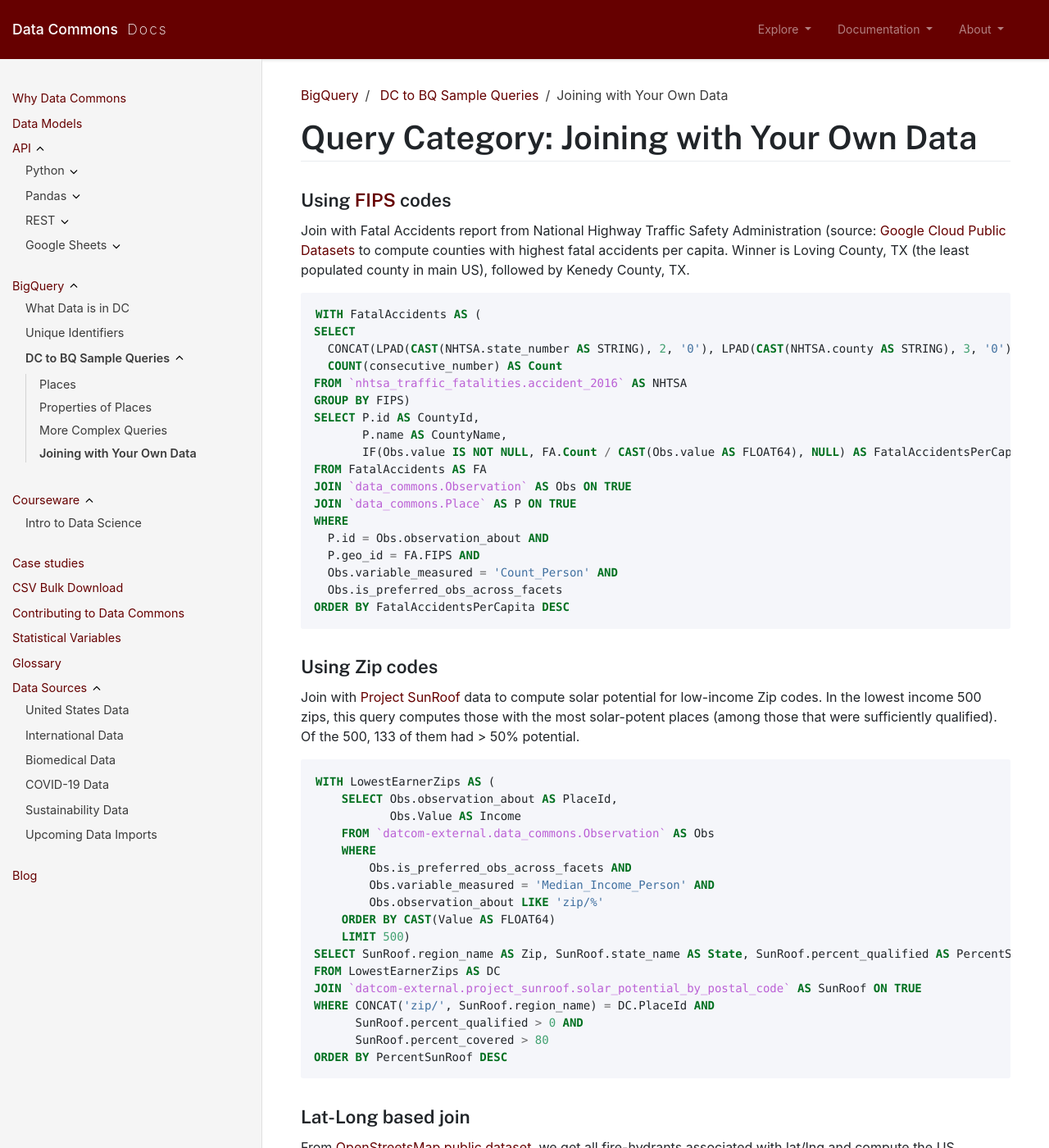
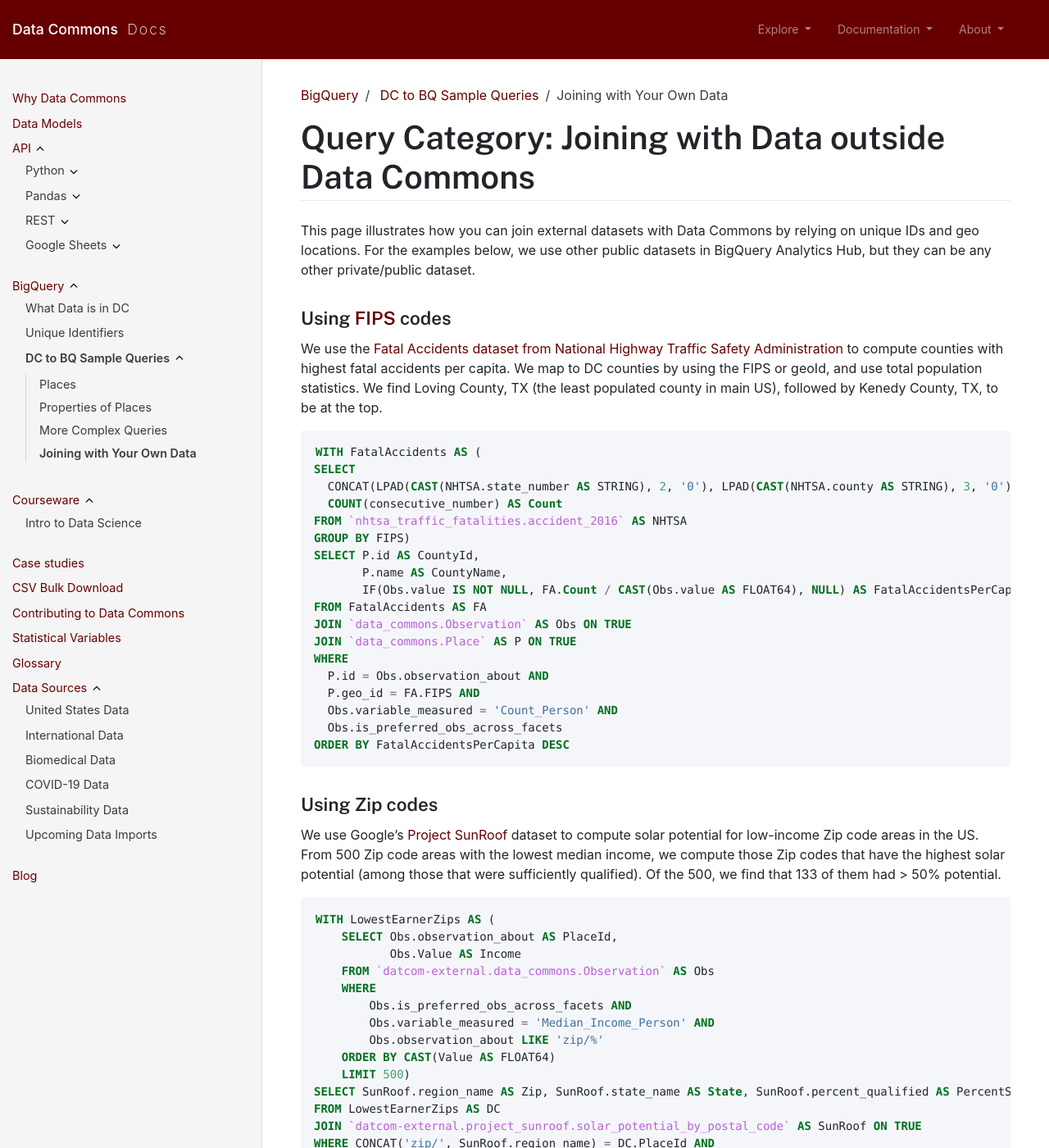
Before and after one commit to datacommonsorg/docsite, a Jekyll site: the page built from bigquery/query_join_your_data.md, in a window 1280 px wide and 1400 px high. Shown: the whole window at 82% size. Built offline with Jekyll 4.4.1, drawn with Linux system fonts in a browser that asks for light colours; comment, search, counter and statistics services are not loaded; some of the changed text lies outside the part shown.

Commit message:
Tweak some external dataset section (#208)

````diff
--- a/bigquery/query_join_your_data.md
+++ b/bigquery/query_join_your_data.md
@@ -6,11 +6,13 @@
 grand_parent: BigQuery
 ---
 
-# Query Category: Joining with Your Own Data
+# Query Category: Joining with Data outside Data Commons
+
+This page illustrates how you can join external datasets with Data Commons by relying on unique IDs and geo locations.  For the examples below, we use other public datasets in BigQuery Analytics Hub, but they can be any other private/public dataset.
 
 ### Using [FIPS](https://www.census.gov/library/reference/code-lists/ansi.html) codes
 
-Join with Fatal Accidents report from National Highway Traffic Safety Administration (source: [Google Cloud Public Datasets](https://console.cloud.google.com/marketplace/product/nhtsa-data/nhtsa-traffic-fatalities?project=) to compute counties with highest fatal accidents per capita. Winner is Loving County, TX (the least populated county in main US), followed by Kenedy County, TX.
+We use the [Fatal Accidents dataset from National Highway Traffic Safety Administration](https://console.cloud.google.com/bigquery/analytics-hub/exchanges/projects/datcom-external/locations/us/dataExchanges/data_commons_17d0b72b0b2(analyticshub:projects/1057666841514/locations/us/dataExchanges/google_cloud_public_datasets_17e74966199/listings/nhtsa_traffic_fatalities_17f892354f9)) to compute counties with highest fatal accidents per capita. We map to DC counties by using the FIPS or geoId, and use total population statistics. We find Loving County, TX (the least populated county in main US), followed by Kenedy County, TX, to be at the top.
 
 ```sql
 WITH FatalAccidents AS (
@@ -35,7 +37,7 @@
 
 ### Using Zip codes
 
-Join with [Project SunRoof](https://console.cloud.google.com/marketplace/product/project-sunroof/project-sunroof) data to compute solar potential for low-income Zip codes. In the lowest income 500 zips, this query computes those with the most solar-potent places (among those that were sufficiently qualified). Of the 500, 133 of them had > 50% potential.
+We use Google's [Project SunRoof](https://console.cloud.google.com/marketplace/product/project-sunroof/project-sunroof) dataset to compute solar potential for low-income Zip code areas in the US.  From 500 Zip code areas with the lowest median income, we compute those Zip codes that have the highest solar potential (among those that were sufficiently qualified). Of the 500, we find that 133 of them had > 50% potential.
 
 ```sql
 WITH LowestEarnerZips AS (
@@ -57,9 +59,9 @@
 ORDER BY PercentSunRoof DESC
 ```
 
-### Lat-Long based join
+### Latitude/Longitude based join
 
-From [OpenStreetsMap public dataset](https://console.cloud.google.com/marketplace/product/openstreetmap/geo-openstreetmap), we get all fire-hydrants associated with lat/lng and compute the US counties with the most number of hydrants per unit area using geographic join. Winner is Alexandria County Virginia by a distance.
+From the [OpenStreetsMap public dataset](https://console.cloud.google.com/marketplace/product/openstreetmap/geo-openstreetmap), we look up fire-hydrants and their associated geo locations to compute the US counties with most fire-hydrants per unit area.  To do this, we use the geo boundaries in DC to map latitude/longitude to US counties and also use the land area value from DC.  We find that Alexandria County, Virginia comes up at the top.
 
 ```sql
 WITH CountyFireHydrantCount AS(
````
Also changed, not shown: bigquery/index.md (+4 -1 lines).
